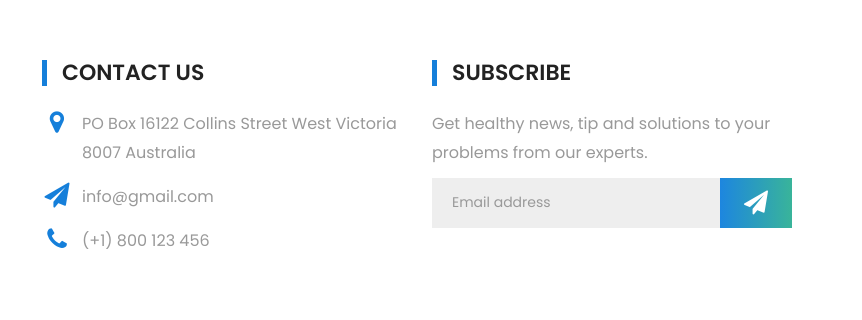
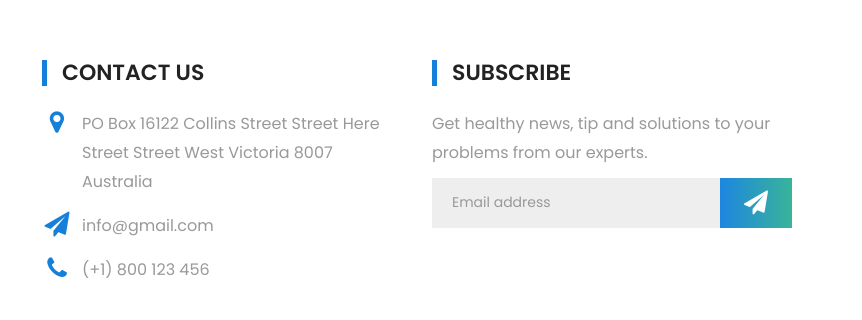
Before and after one commit to sebastienplottu/testchallenge49, a plain HTML site: page docs/index.html in a window 1280 px wide. Shown: the part 5860-6180 px from the top of the page, 418-1280 px from the left. Drawn offline with Linux system fonts and the light colour scheme; some packages are replaced by stand-ins of ours.

Commit message:
Update index.html

```diff
--- a/docs/index.html
+++ b/docs/index.html
@@ -679,7 +679,7 @@
                <div class="col-md-4">
                   <div class="footer-info padding">
                      <h3>CONTACT US</h3>
-                     <p><i class="fa fa-map-marker" aria-hidden="true"></i> PO Box 16122 Collins Street West Victoria 8007 Australia</p>
+                     <p><i class="fa fa-map-marker" aria-hidden="true"></i> PO Box 16122 Collins Street Street Here<!--1500--> Street Street West Victoria 8007 Australia</p>
                      <p><i class="fa fa-paper-plane" aria-hidden="true"></i> info@gmail.com</p>
                      <p><i class="fa fa-phone" aria-hidden="true"></i> (+1) 800 123 456</p>
                   </div>
```
